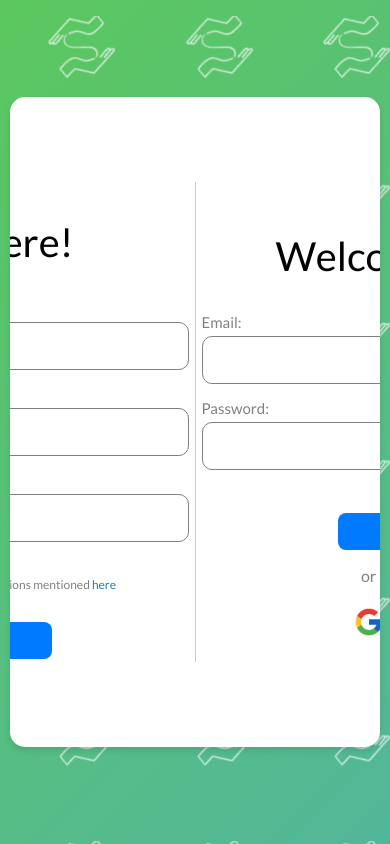
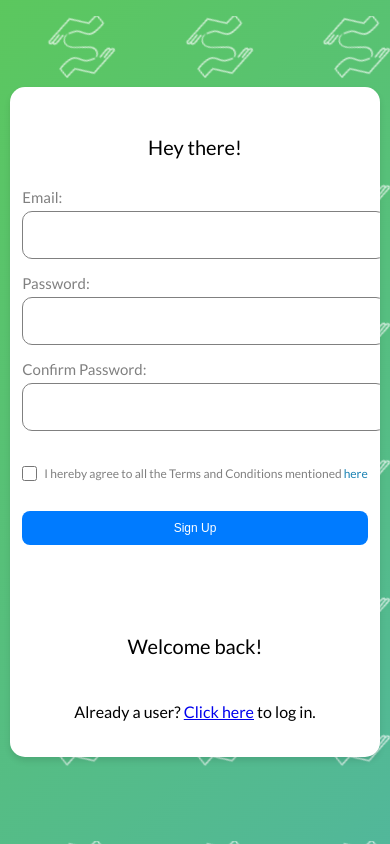
Before and after one commit to Adesh-111/serve-it, a React (Vite) app: page / in a window 390 px wide. Built offline with nearby package versions, Linux system fonts and the light colour scheme.

Commit message:
Complete 20% of responsiveness

```diff
--- a/src/components/LoginPage/LoginPage.css
+++ b/src/components/LoginPage/LoginPage.css
@@ -185,3 +185,104 @@ button:hover {
 .social-buttons a img:hover {
   opacity: 0.8;
 }
+
+
+@media (max-width: 1024px) {
+  .main-auth-box {
+    width: 90%;
+    height: auto;
+    flex-direction: column;
+  }
+
+  .vertical-line {
+    display: none;
+  }
+
+  .auth-box {
+    width: 100%;
+    height: auto;
+    padding: 15px;
+  }
+
+  .auth-box h2 {
+    font-size: 30px;
+  }
+
+  input {
+    width: 100%;
+  }
+
+  .signup-form .sign-up-button,
+  .login-form .login-button {
+    width: 100%;
+    font-size: 14px;
+  }
+
+  .social-buttons a img {
+    width: 28px;
+    height: 28px;
+  }
+
+  .forgot-password {
+    font-size: 14px;
+  }
+}
+
+@media (max-width: 768px) {
+  .main-auth-box {
+    padding: 10px;
+  }
+
+  .auth-box h2 {
+    font-size: 24px;
+  }
+
+  input {
+    width: 100%;
+  }
+
+  .signup-form .sign-up-button,
+  .login-form .login-button {
+    width: 100%;
+    font-size: 13px;
+  }
+
+  .social-buttons a img {
+    width: 25px;
+    height: 25px;
+  }
+
+  .forgot-password {
+    font-size: 13px;
+  }
+}
+
+@media (max-width: 480px) {
+  .main-auth-box {
+    width: 100%;
+    padding: 5px;
+  }
+
+  .auth-box h2 {
+    font-size: 20px;
+  }
+
+  input {
+    width: 100%;
+  }
+
+  .signup-form .sign-up-button,
+  .login-form .login-button {
+    width: 100%;
+    font-size: 12px;
+  }
+
+  .social-buttons a img {
+    width: 20px;
+    height: 20px;
+  }
+
+  .forgot-password {
+    font-size: 12px;
+  }
+}
--- a/src/components/LoginPage/LoginPage.jsx
+++ b/src/components/LoginPage/LoginPage.jsx
@@ -1,4 +1,4 @@
-import React, { useState } from "react";
+import React, { useState, useEffect } from "react";
 import "./LoginPage.css";
 import assets from "../../assets/assets";
 
@@ -16,9 +16,23 @@ const LoginPage = () => {
 
   const [emailStatus, setEmailStatus] = useState("");
   const [passwordStatus, setPasswordStatus] = useState("");
-  const [confirmPasswordStatus, setConfirmPasswordStatus] = useState(""); // Updated state
+  const [confirmPasswordStatus, setConfirmPasswordStatus] = useState("");
   const [error, setError] = useState("");
   const [passwordErrors, setPasswordErrors] = useState([]);
+
+  const [windowWidth, setWindowWidth] = useState(window.innerWidth);
+
+  useEffect(() => {
+    const handleResize = () => {
+      setWindowWidth(window.innerWidth);
+    };
+
+    window.addEventListener("resize", handleResize);
+
+    return () => {
+      window.removeEventListener("resize", handleResize);
+    };
+  }, []);
 
   const handleSignupChange = (e) => {
     const { name, value } = e.target;
@@ -145,8 +159,17 @@ const LoginPage = () => {
             </form>
           </div>
 
+          <div className="auth-box login-form">
+            <h2>Welcome back!</h2>
+            <p>Already a user? <a href="#" >Click here</a> to log in.</p>
+          </div>
+
+
+        {windowWidth > 1000 && (
           <div className="vertical-line">|</div>
+        )}
 
+        {windowWidth > 1000 && (
           <div className="auth-box login-form">
             <h2>Welcome back!</h2>
             <form onSubmit={handleLoginSubmit}>
@@ -192,6 +215,7 @@ const LoginPage = () => {
               </a>
             </div>
           </div>
+        )}
       </div>
     </div>
   );
```
Lines whose indentation alone changed are shown as unchanged.
